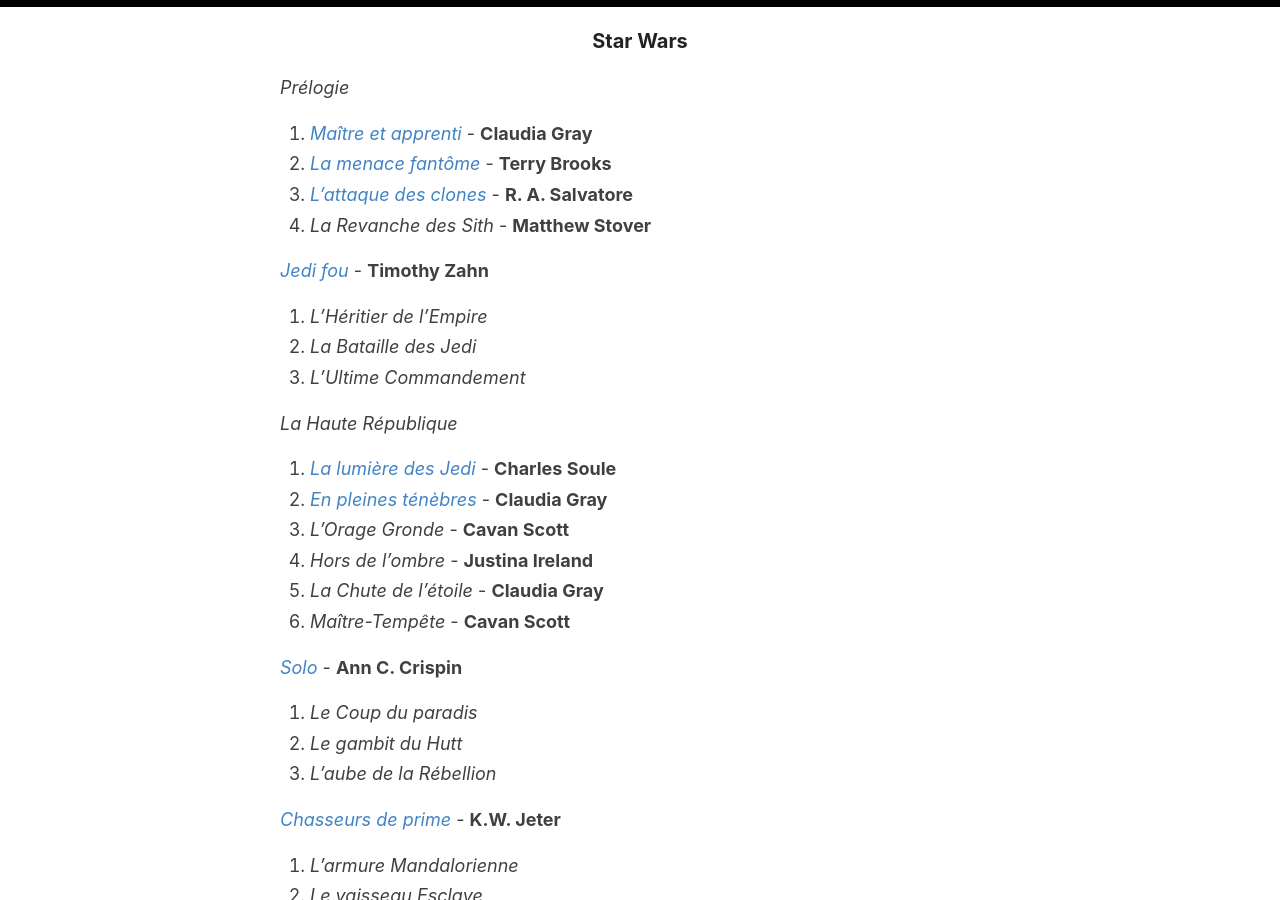
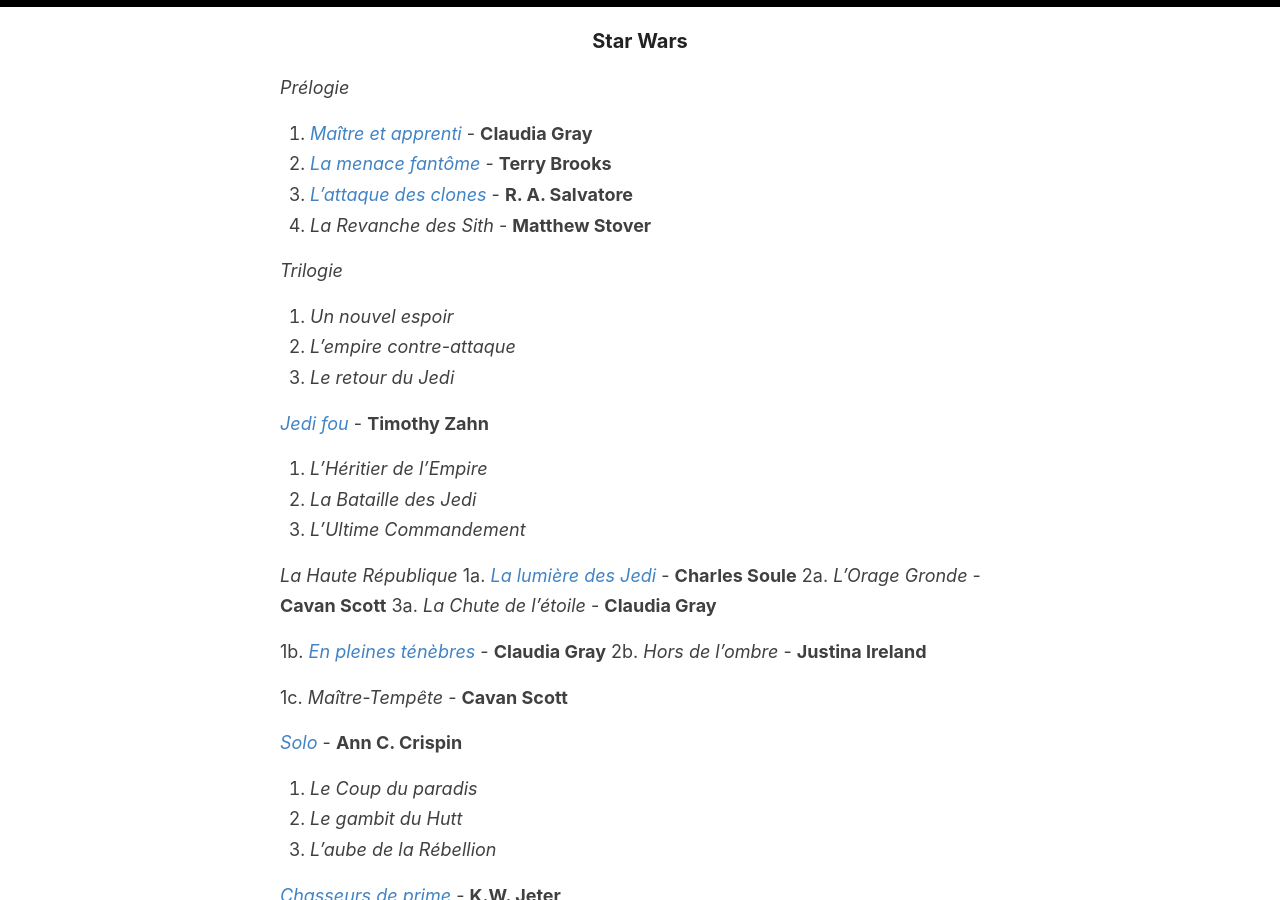
Before and after one commit to homeostasie/bouquins, a Jekyll site: the page built from _pages/lectures.md, in a window 1280 px wide and 900 px high, scrolled down 6274 px. Built offline with Jekyll 4.4.1, drawn with Linux system fonts in a browser that asks for light colours.

Commit message:
maj audio

```diff
--- a/_pages/lectures.md
+++ b/_pages/lectures.md
@@ -242,18 +242,26 @@
 2. [*L'attaque des clones*](https://homeostasie.github.io/bouquins/SW_attaque-des-clones) - **R. A. Salvatore**
 3. *La Revanche des Sith* - **Matthew Stover**
 
+*Trilogie*
+1. *Un nouvel espoir*
+2. *L'empire contre-attaque*
+3. *Le retour du Jedi*
+
+
 [*Jedi fou*](https://homeostasie.github.io/bouquins/SW_Jedi-fou/) - **Timothy Zahn**
 1. *L'Héritier de l'Empire*
 2. *La Bataille des Jedi*
 3. *L'Ultime Commandement*
 
 *La Haute République*
-1. [*La lumière des Jedi*](https://homeostasie.github.io/bouquins/SW_Lumiere-des-Jedi/) - **Charles Soule**
-2. [*En pleines ténèbres*](https://homeostasie.github.io/bouquins/SW_En-pleines-tenebres/) - **Claudia Gray**
-3. *L'Orage Gronde* - **Cavan Scott**
-4. *Hors de l'ombre* - **Justina Ireland**
-5. *La Chute de l’étoile* - **Claudia Gray**
-6. *Maître-Tempête* - **Cavan Scott**
+1a. [*La lumière des Jedi*](https://homeostasie.github.io/bouquins/SW_Lumiere-des-Jedi/) - **Charles Soule**
+2a. *L'Orage Gronde* - **Cavan Scott**
+3a. *La Chute de l’étoile* - **Claudia Gray**
+
+1b. [*En pleines ténèbres*](https://homeostasie.github.io/bouquins/SW_En-pleines-tenebres/) - **Claudia Gray**
+2b. *Hors de l'ombre* - **Justina Ireland**
+
+1c. *Maître-Tempête* - **Cavan Scott**
 
 [*Solo*](https://homeostasie.github.io/bouquins/SW_Solo/) - **Ann C. Crispin**
 1. *Le Coup du paradis*
```
